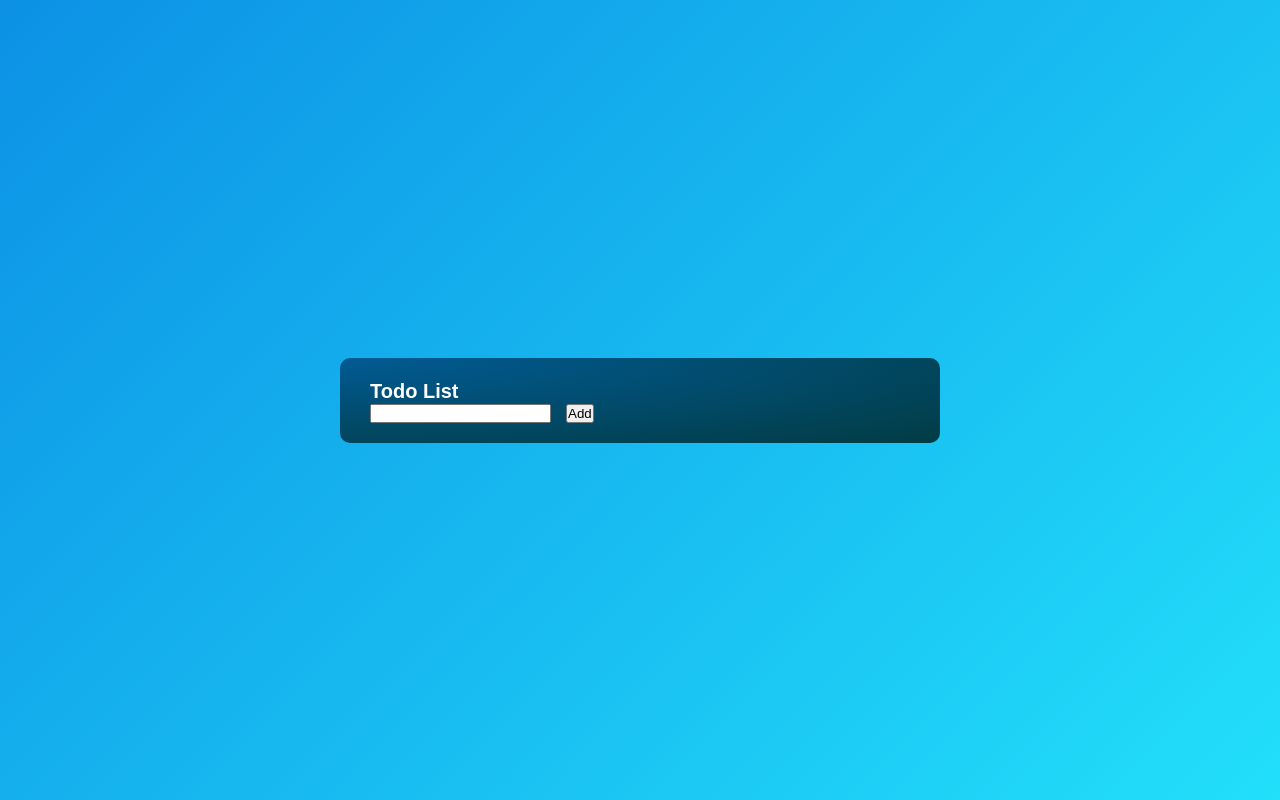
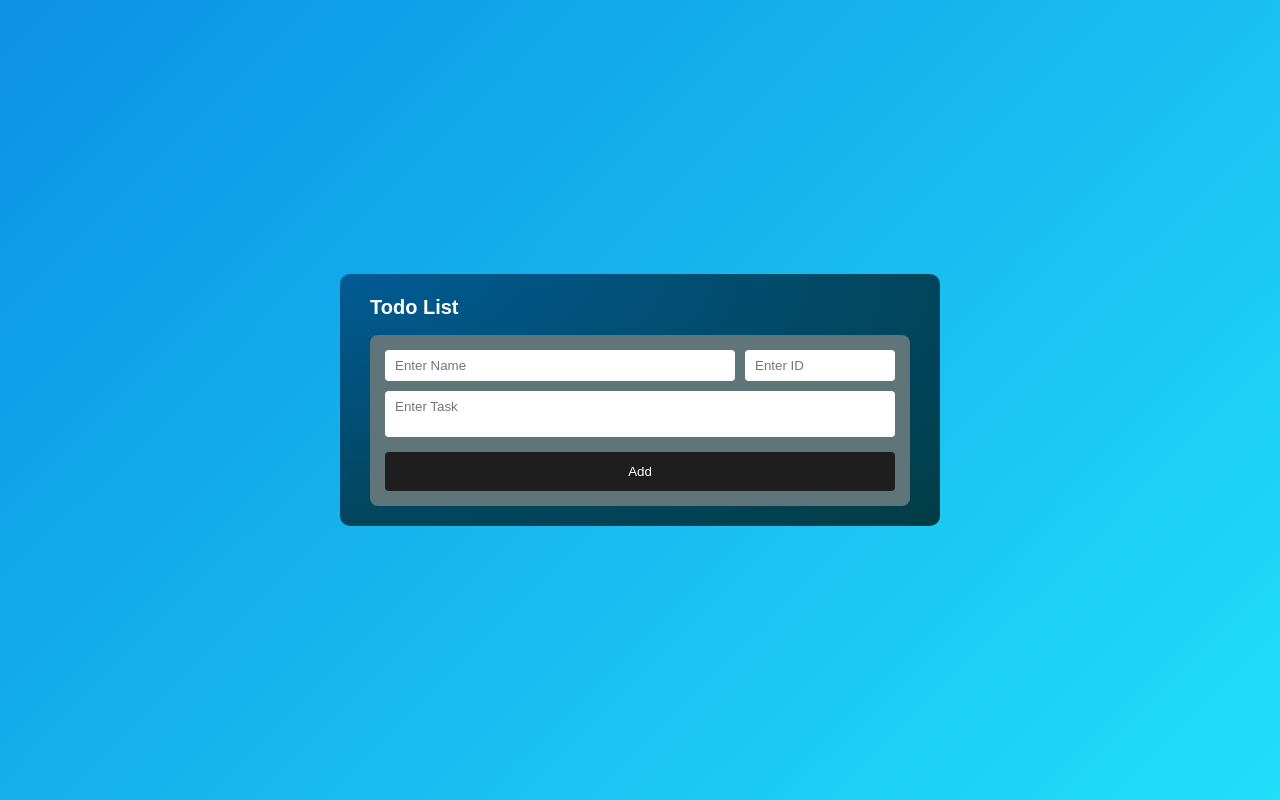
Before and after one commit to mk625/component-todo-list, a plain HTML site: page index.html in a window 1280 px wide. Drawn offline with Linux system fonts and the light colour scheme.

Commit message:
ui update

```diff
--- a/css/home.css
+++ b/css/home.css
@@ -17,11 +17,41 @@
     border-radius: 10px;
 }
 
-.todo-heading {
-    margin-bottom: 20px;
-}
-
 .todo-title {
     font-size: 20px;
     color: white;
 }
+
+.todo-input-container {
+    padding: 15px;
+    background-color:  #5f7579;
+    border-radius: 8px;
+}
+
+.form-input {
+    border: none;
+    outline: none;
+    width: 100%;
+    padding: 8px 10px;
+    border-radius: 4px;
+}
+
+.todo-btn {
+    border: none;
+    outline: none;
+    width: 100%;
+    padding: 12px 20px;
+    background-color: #1e1e1e;
+    color: white;
+    border-radius: 4px;
+    transition: all 0.2s ease-in-out;
+    cursor: pointer;
+}
+
+textarea.form-input {
+    resize: none;
+}
+
+.todo-btn:hover {
+    background-color: #000000;
+}
--- a/css/style-bits.css
+++ b/css/style-bits.css
@@ -174,7 +174,12 @@
 /* \\\ sizes */
 
 /* width */
+.w10 { width: 10%; }
+.w20 { width: 20%; }
+.w30 { width: 30%; }
 .w50 { width: 50%; }
+.w60 { width: 60%; }
+.w70 { width: 70%; }
 .w100 { width: 100%; }
 /* \\\ width */
 
--- a/index.html
+++ b/index.html
@@ -18,26 +18,44 @@
 
     <div class="app-container">
         <div class="todolist-container">
-                <div>
+                <div class="mB15">
                     <h3 class="todo-title">Todo List</h3>
                 </div>
                 <div>
-                    <div class="d-flx aI-C g-15">
-                        <div>
-                            <input type="text" class="form-input">
+                    <div class="todo-input-container">
+                        <div class="mB10">
+                            <div class="d-flx g-10 mB10">
+                                <div class="w70">
+                                    <input type="text" class="form-input" placeholder="Enter Name">
+                                </div>
+                                <div class="w30">
+                                    <input type="number" class="form-input" placeholder="Enter ID">
+                                </div>
+                            </div>
+                            <div>
+                                <textarea class="form-input" placeholder="Enter Task"></textarea>
+                            </div>
                         </div>
                         <div>
-                            <button class="">Add</button>
+                            <button class="todo-btn">Add</button>
                         </div>
                     </div>
                     <div>
                         <ul>
-                            <li></li>
+                            <li class="d-flx">
+                                <div><span></span></div>
+                            </li>
                         </ul>
                     </div>
                 </div>
         </div>
     </div>
 
+
+
+    <!-- script -->
+    <script src="./js/script.js"></script>
+    <!-- \\\ script -->
+
 </body>
 </html>
```
Also changed, not shown: js/script.js (added).
